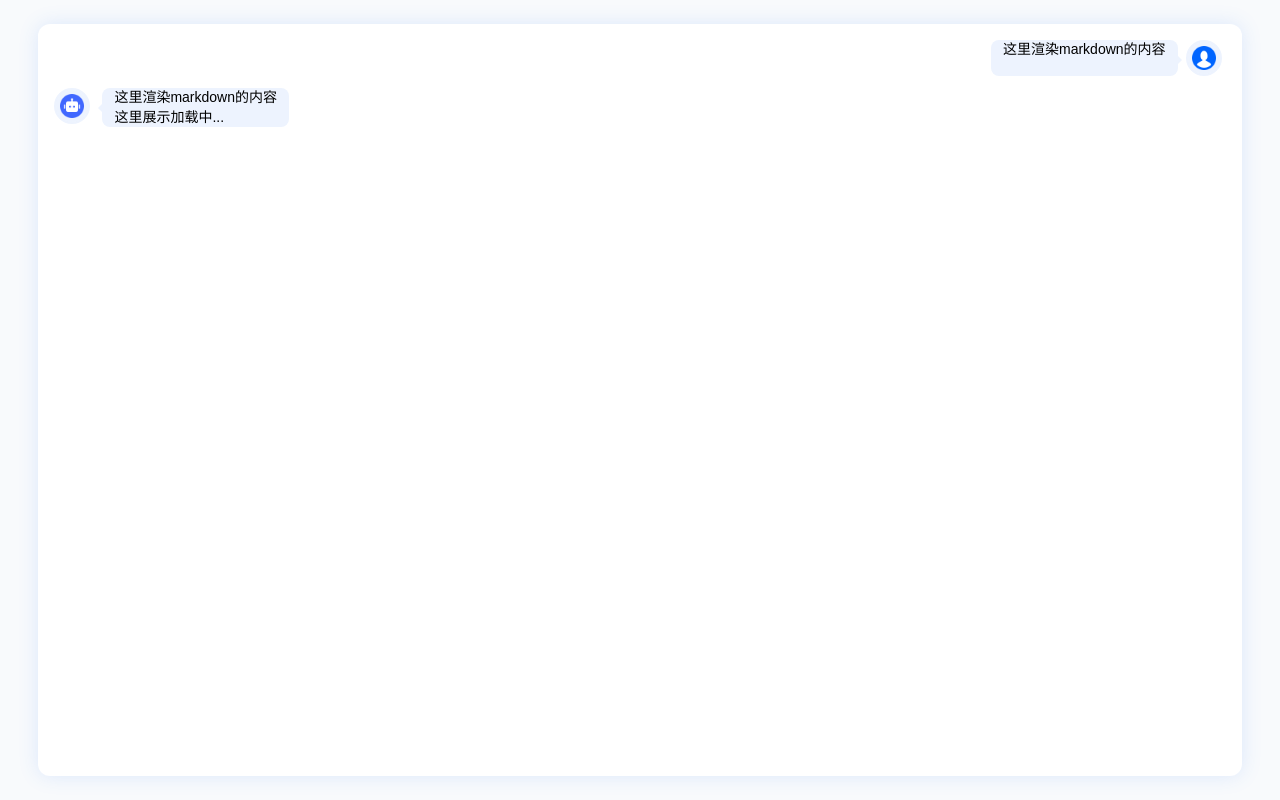
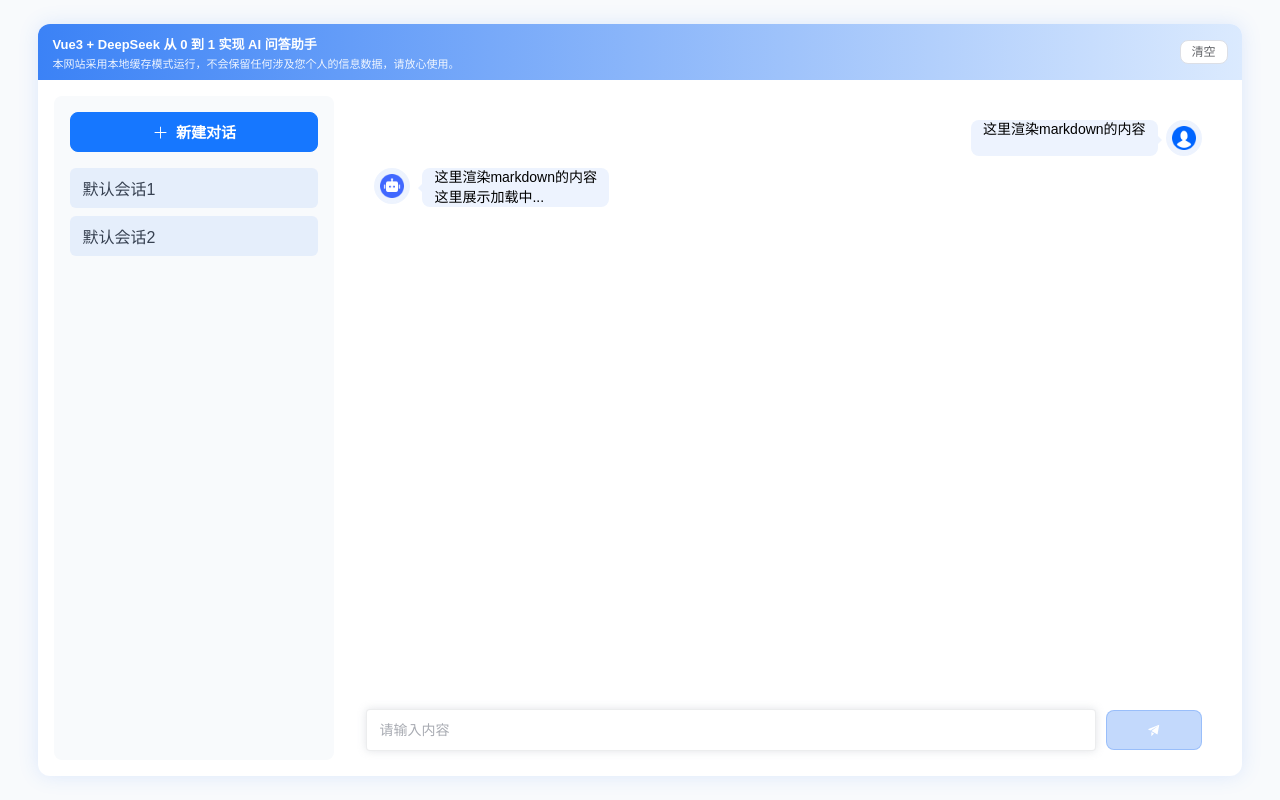
Before and after one commit to 1974193036/vue3-deepseek-study, a Vue app: page / in a window 1280 px wide. Built offline with nearby package versions, Linux system fonts and the light colour scheme.

Commit message:
基本布局2

```diff
--- a/package.json
+++ b/package.json
@@ -18,6 +18,8 @@
     "dompurify": "^3.3.3",
     "element-plus": "^2.13.5",
     "markdown-it": "^14.1.1",
+    "openai": "^6.29.0",
+    "pinia": "^3.0.4",
     "vue": "^3.5.30",
     "vue-router": "^5.0.3"
   },
--- a/src/App.vue
+++ b/src/App.vue
@@ -1,3 +1,13 @@
+<script setup lang="ts">
+import { onMounted } from 'vue'
+
+onMounted(() => {
+  document.body.style.setProperty('--el-color-primary', '#1677ff') // 主蓝色
+  document.body.style.setProperty('--el-color-primary-light-3', '#3b82f6') // 中蓝色
+  document.body.style.setProperty('--el-color-primary-light-9', '#dbeafe') // 浅蓝色
+})
+</script>
+
 <template>
   <router-view />
 </template>
--- a/src/main.ts
+++ b/src/main.ts
@@ -1,10 +1,12 @@
 import { createApp } from 'vue'
 import ElementPlus from 'element-plus'
 import 'element-plus/dist/index.css'
+import { createPinia } from 'pinia'
 import App from './App.vue'
 import router from './router'
 
 const app = createApp(App)
+app.use(createPinia())
 app.use(router)
 app.use(ElementPlus)
 app.mount('#app')
--- /dev/null
+++ b/src/store/chatStore.ts
@@ -0,0 +1,45 @@
+import { defineStore } from 'pinia'
+
+export interface ChatMessage {
+  id?: string
+  role: 'system' | 'user' | 'assistant'
+  content: string
+  name?: string
+  status?: 'sending' | 'streaming' | 'done' | 'error'
+  errorMessage?: string
+}
+
+export interface SessionItem {
+  title: string
+  crtTime: string
+  messages: ChatMessage[]
+}
+
+// let persistTimer: ReturnType<typeof setTimeout> | null = null
+// const createMessageId = () => `${Date.now()}_${Math.random().toString(36).slice(2, 8)}`
+
+// function normalizeMessage(msg: any): ChatMessage {
+//   return {
+//     id: msg?.id || createMessageId(),
+//     role: msg?.role || 'user',
+//     content: msg?.content || '',
+//     name: msg?.name,
+//     status: msg?.status || 'done',
+//     errorMessage: msg?.errorMessage,
+//   }
+// }
+
+export const useChatStore = defineStore('chat', {
+  state: () => ({
+    sessionList: [] as SessionItem[],
+    activeIndex: -1,
+    editIndex: -1,
+    queryKeys: '',
+    loading: false,
+  }),
+  getters: {
+    activeMessages(state): ChatMessage[] {
+      return state.activeIndex > -1 ? (state.sessionList[state.activeIndex]?.messages ?? []) : []
+    },
+  },
+})
--- a/src/views/deepseek/index.vue
+++ b/src/views/deepseek/index.vue
@@ -1,6 +1,12 @@
 <script setup lang="ts">
 import { ref } from 'vue'
+import { storeToRefs } from 'pinia'
+import { Brush, Delete, EditPen, Plus, Promotion } from '@element-plus/icons-vue'
 import MessageComp from './component/MessageComp.vue'
+import { useChatStore } from '@/store/chatStore'
+
+const chatStore = useChatStore()
+const { sessionList, activeIndex, editIndex, queryKeys, loading, activeMessages } = storeToRefs(chatStore)
 
 const messages = ref([
   {
@@ -13,13 +19,107 @@
   },
 ])
 
-const loading = ref(false)
+const filteredSessions = ref([
+  {
+    index: 0,
+    item: {
+      title: '默认会话1',
+    },
+  },
+  {
+    index: 1,
+    item: {
+      title: '默认会话2',
+    },
+  },
+])
+
+function handleClearStorage() {}
+
+function handleAddSession() {}
+
+function handleSessionTitleChange(index: number, title: string) {}
+
+function handleClearSession(index: number) {}
+
+function handleFocusIndex(index: number) {}
+
+function handleDeleteSession(index: number) {}
+
+function handleRequest() {}
 </script>
 
 <template>
   <div class="html-container">
     <div class="page">
-      <MessageComp :messages="messages" :loading="loading" />
+      <div class="tips">
+        <div class="tips-left">
+          <div class="title">
+            Vue3 + DeepSeek 从 0 到 1 实现 AI 问答助手
+          </div>
+          <div class="desc">
+            本网站采用本地缓存模式运行，不会保留任何涉及您个人的信息数据，请放心使用。
+          </div>
+        </div>
+        <div class="tips-right">
+          <el-button size="small" @click="handleClearStorage">
+            清空
+          </el-button>
+        </div>
+      </div>
+      <div class="grid-space-between grid-box">
+        <div class="left-container">
+          <el-button class="add-btn" type="primary" :icon="Plus" size="large" @click="handleAddSession">
+            新建对话
+          </el-button>
+          <div class="session-area">
+            <div
+              v-for="row in filteredSessions"
+              :key="`session_${row.index}`"
+              class="session-item"
+              :class="activeIndex === row.index ? 'session-item-active' : ''"
+            >
+              <span v-if="editIndex !== row.index">{{ row.item.title }}</span>
+              <el-input
+                v-else
+                v-model="row.item.title"
+                size="small"
+                autofocus
+                @change="handleSessionTitleChange(row.index, row.item.title)"
+                @blur="handleSessionTitleChange(row.index, row.item.title)"
+              />
+              <div class="icon-box">
+                <el-tooltip content="清屏" placement="top" :show-after="120">
+                  <el-icon class="icon" color="#3b82f6" @click.stop="handleClearSession(row.index)">
+                    <Brush />
+                  </el-icon>
+                </el-tooltip>
+                <el-tooltip content="重命名" placement="top" :show-after="120">
+                  <el-icon class="icon" color="#3b82f6" @click.stop="handleFocusIndex(row.index)">
+                    <EditPen />
+                  </el-icon>
+                </el-tooltip>
+                <el-tooltip content="删除" placement="top" :show-after="120">
+                  <el-icon class="icon" color="#3b82f6" @click.stop="handleDeleteSession(row.index)">
+                    <Delete />
+                  </el-icon>
+                </el-tooltip>
+              </div>
+            </div>
+          </div>
+        </div>
+        <div class="right-container">
+          <div class="message-area">
+            <MessageComp :messages="messages" :loading="loading" />
+          </div>
+          <div class="input-area">
+            <el-input id="keyInput" v-model="queryKeys" placeholder="请输入内容" show-word-limit @keyup.enter="handleRequest" />
+            <el-button class="action-btn" :loading="loading" type="primary" :disabled="!queryKeys" @click="handleRequest">
+              <el-icon><Promotion /></el-icon>
+            </el-button>
+          </div>
+        </div>
+      </div>
     </div>
   </div>
 </template>
@@ -42,6 +142,200 @@
   box-sizing: border-box;
   border-radius: 12px;
   overflow: hidden;
+}
+
+.add-btn {
+  width: 100%;
+  font-size: 15px;
+  font-weight: bold;
+}
+
+.tips {
+  width: 100%;
+  height: 56px;
+  background: linear-gradient(90deg, #3b82f6, #dbeafe);
+  color: #ffffff;
+  display: flex;
+  align-items: stretch;
+  justify-content: space-between;
+  padding: 0 14px;
+  box-sizing: border-box;
+}
+
+.tips-left {
+  min-width: 0;
+  display: flex;
+  flex-direction: column;
+  justify-content: center;
+  gap: 2px;
+}
+
+.tips .title {
+  font-size: 13px;
+  font-weight: bold;
+  color: #ffffff;
+}
+
+.tips .desc {
+  font-size: 11px;
+  color: rgba(255, 255, 255, 0.9);
+  white-space: nowrap;
+  overflow: hidden;
+  text-overflow: ellipsis;
+  max-width: 58vw;
+}
+
+.tips-right {
+  display: flex;
+  align-items: center;
+  gap: 10px;
+}
+
+.grid-box {
+  display: grid;
+  grid-template-columns: 280px auto;
+  gap: 16px;
+  padding: 16px;
+  box-sizing: border-box;
+  overflow: hidden;
+}
+
+.grid-space-between {
+  width: 100%;
+  height: calc(100% - 56px);
+}
+
+.left-container {
+  background-color: #f8fafc;
+  padding: 16px;
+  border-radius: 8px;
+  height: 100%;
+  min-height: 0;
+  display: flex;
+  flex-direction: column;
+  box-sizing: border-box;
+}
+
+.left-container .session-area {
+  margin-top: 16px;
+  flex: 1;
+  min-height: 0;
+  overflow-y: auto;
+}
+
+.left-container .session-item {
+  padding: 8px 12px;
+  display: flex;
+  align-items: center;
+  justify-content: space-between;
+  margin-bottom: 8px;
+  border-radius: 6px;
+  background: rgba(59, 130, 246, 0.1);
+  color: #374151;
+  cursor: pointer;
+  transition: all 0.3s ease;
+}
+
+.left-container .session-item-active {
+  background: rgba(59, 130, 246, 0.2);
+  border: 1px solid rgba(59, 130, 246, 0.3);
+}
+
+.session-item .icon-box {
+  display: flex;
+  gap: 8px;
+  opacity: 0;
+  transition: opacity 0.3s ease;
+}
+
+.session-item:hover .icon-box {
+  opacity: 1;
+}
+
+.icon-box .icon {
+  font-size: 16px;
+  cursor: pointer;
+  transition: all 0.3s ease;
+}
+
+.icon:hover {
+  transform: scale(1.2);
+  color: #60a5fa !important;
+}
+
+:deep(.el-button) {
+  border-radius: 8px;
+  transition: all 0.3s ease;
+}
+
+:deep(.el-button:hover) {
+  transform: translateY(-1px);
+  box-shadow: 0 0 12px rgba(59, 130, 246, 0.3);
+}
+
+:deep(.el-button:active) {
+  transform: translateY(1px);
+}
+
+:deep(.el-button.is-disabled) {
+  background-color: rgba(59, 130, 246, 0.3);
+  border-color: rgba(59, 130, 246, 0.3);
+}
+
+.right-container {
+  width: 100%;
+  height: 100%;
+  min-height: 0;
+  background: #ffffff;
   padding: 16px 16px 10px 16px;
+  border-radius: 8px;
+  box-sizing: border-box;
+  display: flex;
+  flex-direction: column;
+}
+
+.right-container .message-area {
+  width: calc(100% - 12px);
+  flex: 1;
+  min-height: 0;
+  padding: 8px 8px 0 8px;
+}
+
+.input-area {
+  height: 40px;
+  display: flex;
+  align-items: center;
+  gap: 10px;
+  box-sizing: border-box;
+  padding: 0 8px 0 0;
+  margin-top: 8px;
+}
+
+:deep(.el-input__wrapper) {
+  height: 40px;
+  line-height: 40px;
+  background-color: #ffffff;
+  border: 1px solid #d0d2d668;
+  box-shadow: 0 0 8px rgba(156, 163, 175, 0.3);
+  padding: 0 12px;
+  transition: all 0.3s ease;
+  color: #374151;
+}
+
+:deep(.el-input__wrapper .el-input__inner) {
+  height: 40px;
+  line-height: 40px;
+  color: #374151;
+  font-size: 14px;
+}
+
+.input-area :deep(.el-input) {
+  flex: 1;
+}
+
+.action-btn {
+  width: 96px;
+  height: 40px;
+  flex: 0 0 96px;
 }
 </style>
```
Also changed, not shown: src/config/deepseek.ts (added, +11 -0 lines), 1 other file (tests, documents, lock files or other folders).
